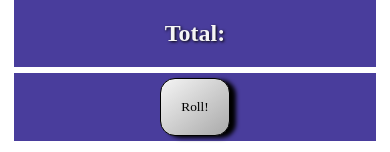
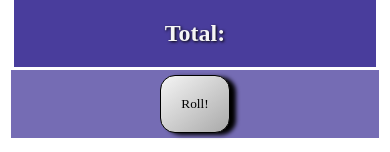
Before and after one commit to Rancor38/rpg-dice-react, a React (Create React App) app: page / in a window 390 px wide. Shown: the part 893-1045 px from the top of the page. Built offline with nearby package versions, Linux system fonts and the light colour scheme; a web font is replaced by a local one.

Commit message:
Fix the css?

```diff
--- a/src/App.css
+++ b/src/App.css
@@ -248,7 +248,7 @@ img {
     .results-section {
         grid-area: 3/1/4/4;
     }
-    .roll-button-section {
+    .roll-section {
         grid-area: 4/1/5/4;
     }
     h1 {
--- a/src/App.jsx
+++ b/src/App.jsx
@@ -77,7 +77,7 @@ const App = () => {
                 <section className="results-section">
                     <SHOW_RESULT results={results} total={total} />
                 </section>
-                <section className="roll-button-section">
+                <section className="roll-section">
                     <ROLL_BUTTON
                         setResults={setResults}
                         setTotal={setTotal}
```
